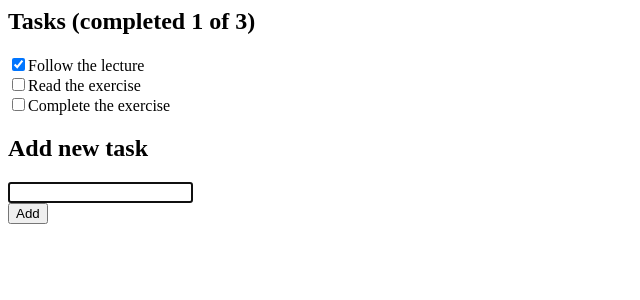
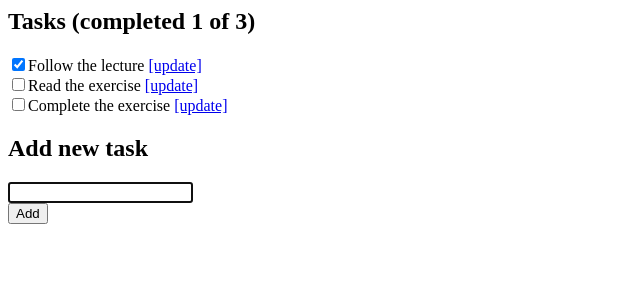
Before and after one commit to kristiania-pg6301-2024/pg6301-frontend-programming, a React (Vite) app in the folder client/: page / in a window 1280 px wide. Shown: the top 300 px of the page, without its empty margins (0-640 px from the left). Built offline with nearby package versions, Linux system fonts and the light colour scheme.

Commit message:
create onChangeTask (unimplemented)

```diff
--- a/client/src/components/app/taskApplication.jsx
+++ b/client/src/components/app/taskApplication.jsx
@@ -22,10 +22,16 @@ export function TaskApplication() {
         );
     }
 
+    function handleChangeTask(id) {
+        console.log("handleChangeTask", {id})
+    }
+
+
     return <div>
         <TaskList
             tasks={tasks}
             onTaskCompleted={handleTaskCompleted}
+            onChangeTask={handleChangeTask}
         />
         <NewTaskForm onAddTask={handleAddTask}/>
     </div>
--- a/client/src/components/tasks/taskList.jsx
+++ b/client/src/components/tasks/taskList.jsx
@@ -1,13 +1,14 @@
 import React from "react";
 import {TaskListItem} from "./taskListItem";
 
-export function TaskList({tasks, onTaskCompleted}) {
+export function TaskList({tasks, onTaskCompleted, onChangeTask}) {
     return <div>
         <h2>Tasks (completed {tasks.filter(t => t.completed).length} of {tasks.length})</h2>
         {tasks.map((task) => <TaskListItem
             key={task.id}
             task={task}
             onCompleted={onTaskCompleted}
+            onChange={onChangeTask}
         />)}
     </div>;
 }
--- a/client/src/components/tasks/taskListItem.jsx
+++ b/client/src/components/tasks/taskListItem.jsx
@@ -2,7 +2,8 @@ import React from "react";
 
 export function TaskListItem({
     task: {id, completed, description},
-    onCompleted
+    onCompleted,
+    onChange
 }) {
     return <div>
         <label>
@@ -11,7 +12,10 @@ export function TaskListItem({
                 checked={completed}
                 onChange={() => onCompleted(id)}
             />
-            {description}
+            {description} <a href={"#"} onClick={(e) => {
+                e.preventDefault();
+                onChange(id);
+            }}>[update]</a>
         </label>
     </div>;
 }
```
